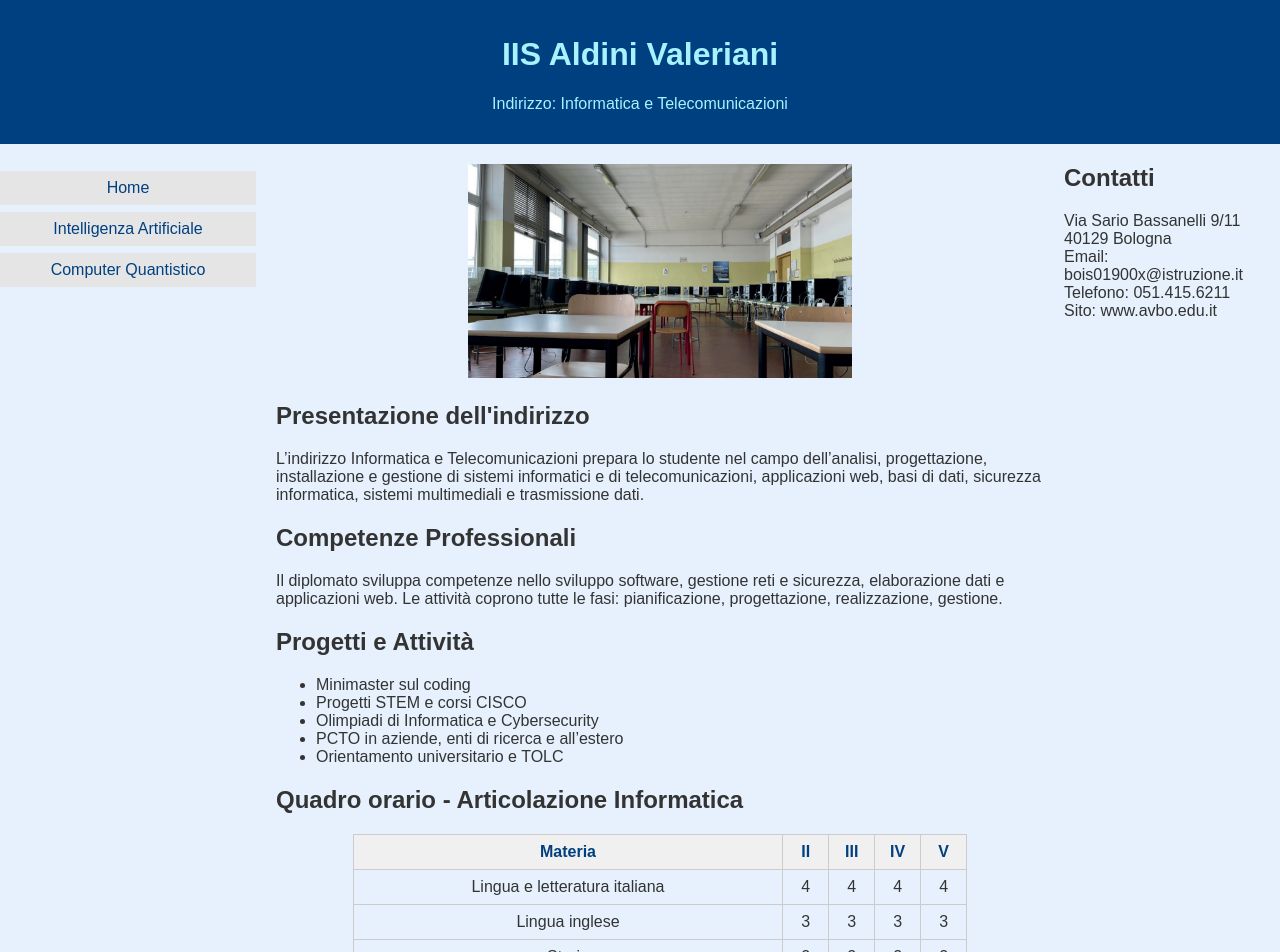
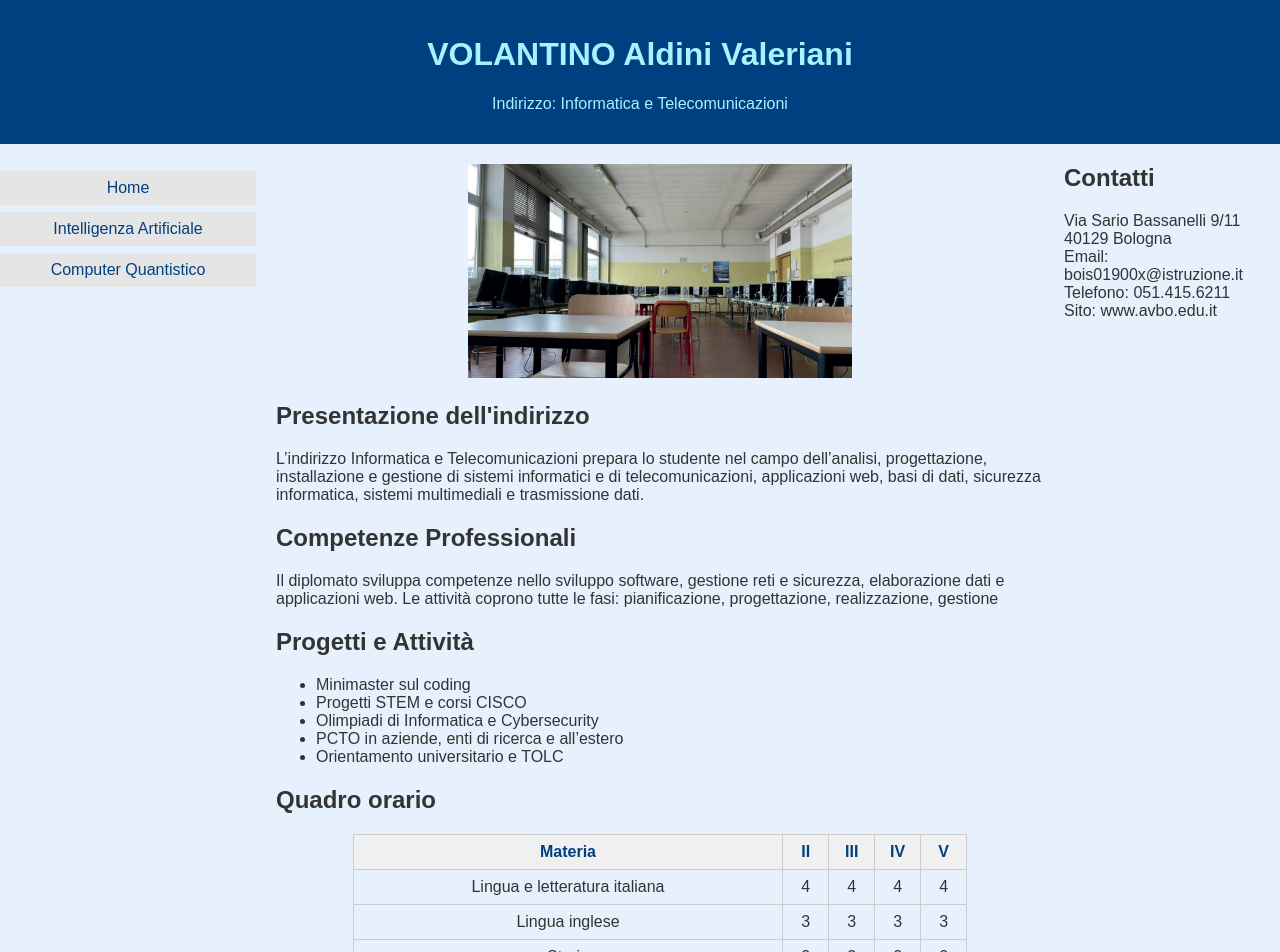
Before and after one commit to Kovi24/sito, a plain HTML site: page index.html in a window 1280 px wide. Shown: the top 952 px of the page. Drawn offline with Linux system fonts and the light colour scheme.

Commit message:
Update index.html

```diff
--- a/index.html
+++ b/index.html
@@ -2,14 +2,14 @@
 <html lang="it">
 <head>
   <meta charset="UTF-8">
-  <title>IIS Aldini Valeriani - Informatica</title>
+<title>IIS Aldini Valeriani - Informatica</title>
   <link rel="stylesheet" href="style.css">
   <meta name="viewport" content="width=device-width, initial-scale=1">
 </head>
 <body>
 
 <header>
-  <h1>IIS Aldini Valeriani</h1>
+  <h1>VOLANTINO Aldini Valeriani</h1>
   <p>Indirizzo: Informatica e Telecomunicazioni</p>
 </header>
 
@@ -28,7 +28,7 @@
     <p>L’indirizzo Informatica e Telecomunicazioni prepara lo studente nel campo dell’analisi, progettazione, installazione e gestione di sistemi informatici e di telecomunicazioni, applicazioni web, basi di dati, sicurezza informatica, sistemi multimediali e trasmissione dati.</p>
 
     <h2>Competenze Professionali</h2>
-    <p>Il diplomato sviluppa competenze nello sviluppo software, gestione reti e sicurezza, elaborazione dati e applicazioni web. Le attività coprono tutte le fasi: pianificazione, progettazione, realizzazione, gestione.</p>
+    <p>Il diplomato sviluppa competenze nello sviluppo software, gestione reti e sicurezza, elaborazione dati e applicazioni web. Le attività coprono tutte le fasi: pianificazione, progettazione, realizzazione, gestione</p>
 
     <h2>Progetti e Attività</h2>
     <ul>
@@ -39,7 +39,7 @@
       <li>Orientamento universitario e TOLC</li>
     </ul>
 
-    <h2>Quadro orario - Articolazione Informatica</h2>
+    <h2>Quadro orario</h2>
     <table>
       <thead>
         <tr>
```
